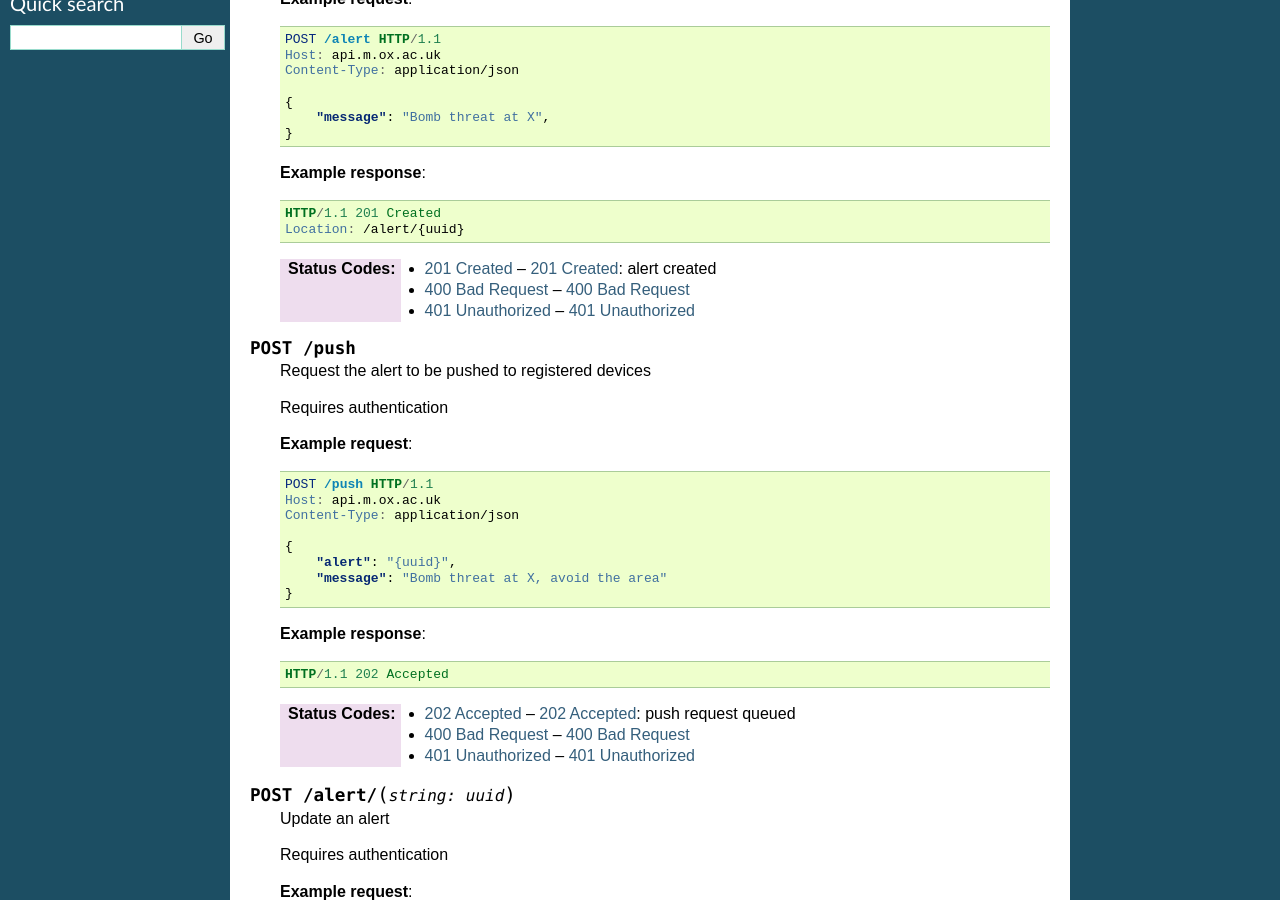
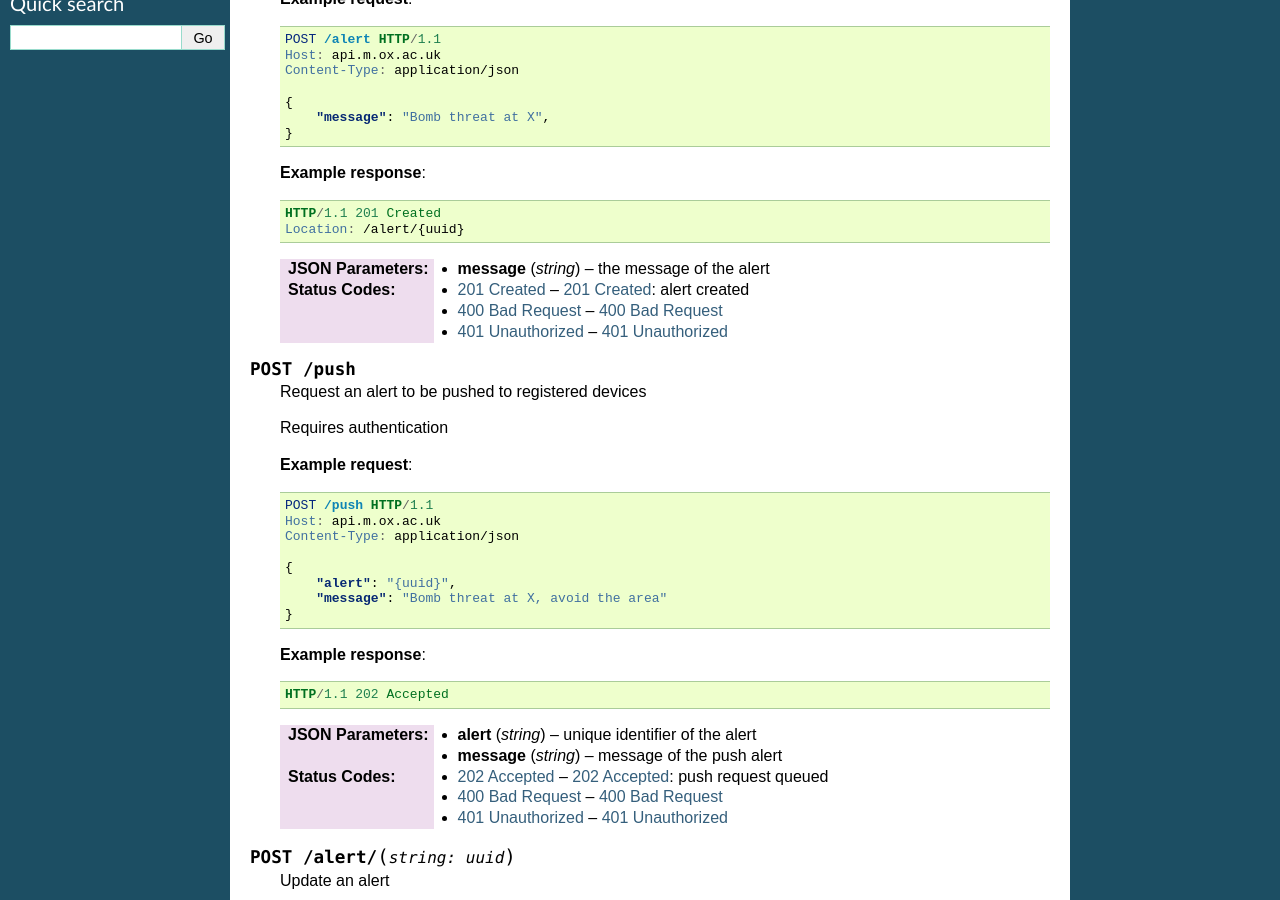
Before and after one commit to ox-it/moxie-notifications, a Sphinx documentation site: the page built from docs/source/http_api/endpoint.rst, in a window 1280 px wide and 900 px high, scrolled down 236 px. Built offline with Sphinx 7.4.7, drawn with Linux system fonts in a browser that asks for light colours.

Commit message:
Added description of JSON object

```diff
--- a/docs/source/http_api/endpoint.rst
+++ b/docs/source/http_api/endpoint.rst
@@ -28,13 +28,15 @@ Endpoint to create and retrieve notifications
         HTTP/1.1 201 Created
         Location: /alert/{uuid}
 
+    :jsonparam string message: the message of the alert
+
     :statuscode 201: :http:statuscode:`201`: alert created
     :statuscode 400: :http:statuscode:`400`
     :statuscode 401: :http:statuscode:`401`
 
 .. http:post:: /push
 
-    Request the alert to be pushed to registered devices
+    Request an alert to be pushed to registered devices
 
     Requires authentication
 
@@ -56,6 +58,9 @@ Endpoint to create and retrieve notifications
     .. sourcecode:: http
 
         HTTP/1.1 202 Accepted
+
+    :jsonparam string alert: unique identifier of the alert
+    :jsonparam string message: message of the push alert
 
     :statuscode 202: :http:statuscode:`202`: push request queued
     :statuscode 400: :http:statuscode:`400`
```
